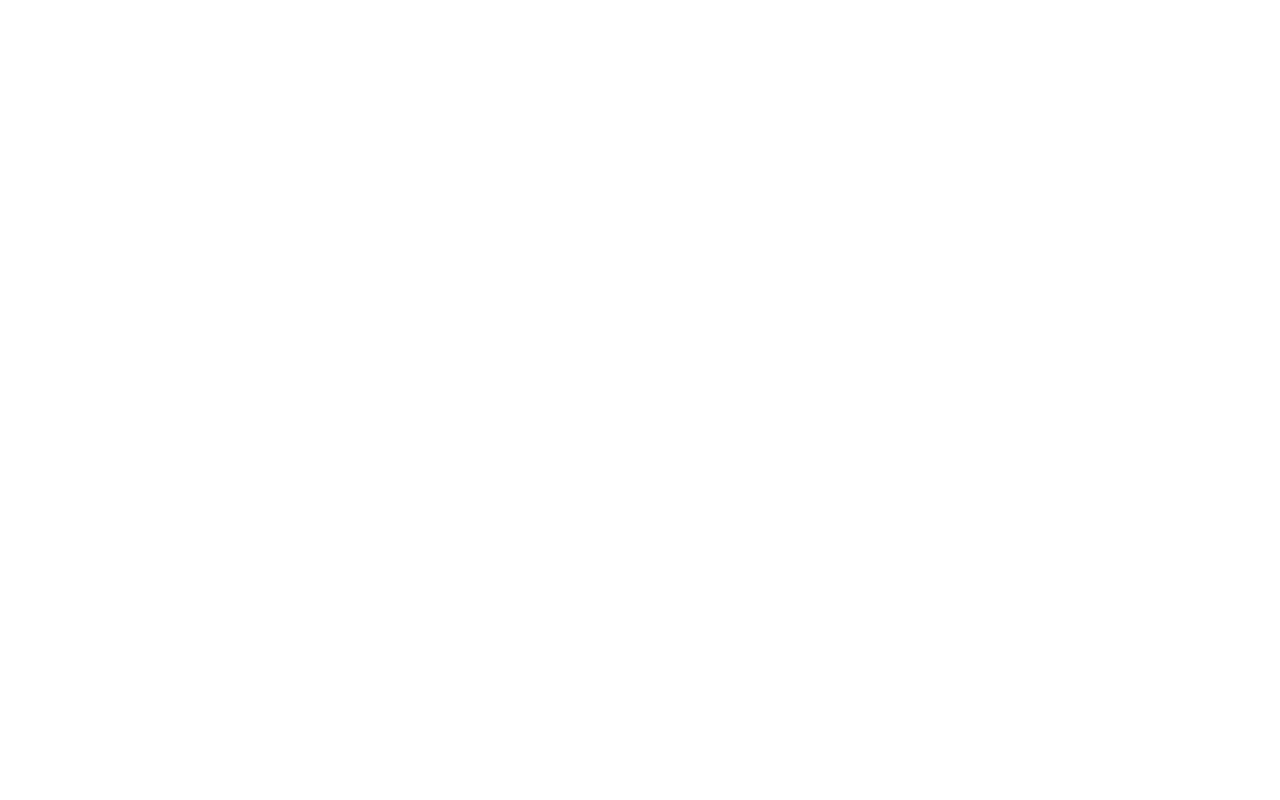
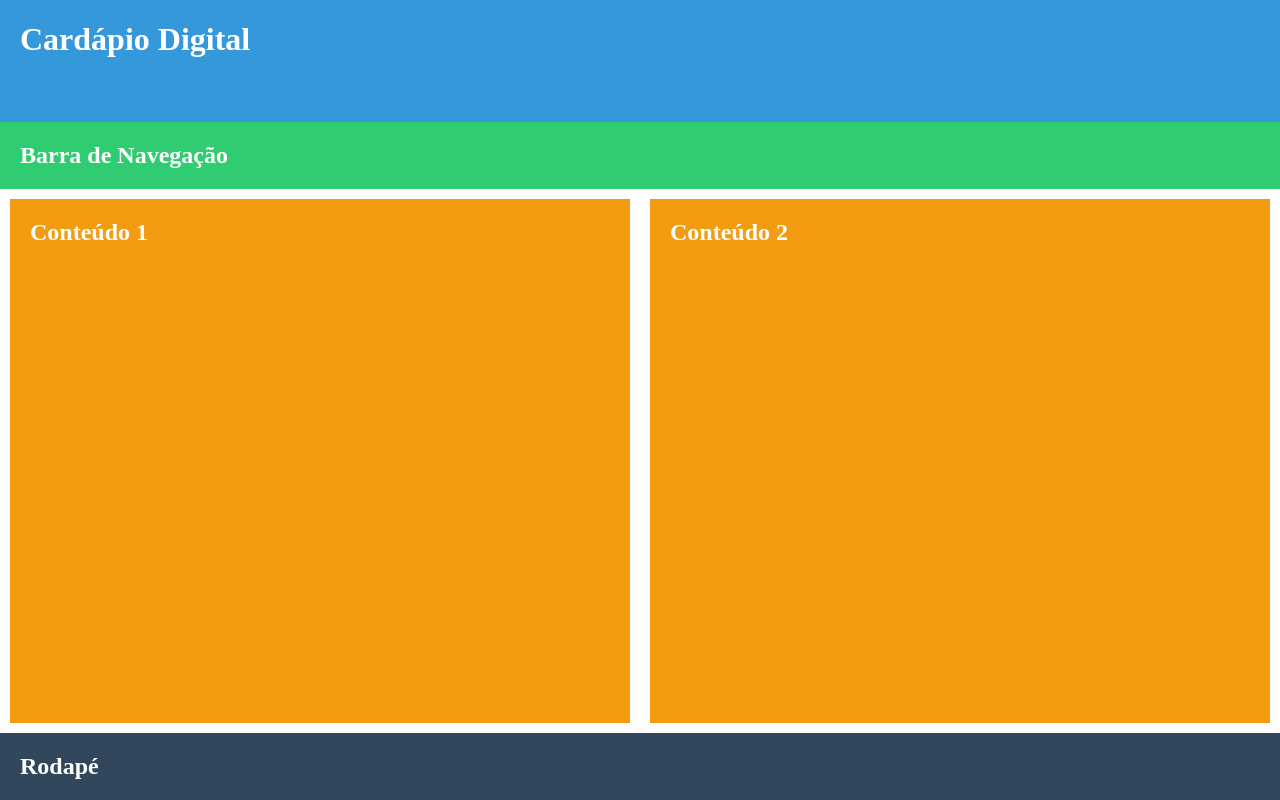
Before and after one commit to FlavioMattosDev/Santader-Coders-2023, a plain HTML site: page FrontEnd Estatico Exercicios/ex006/index.html in a window 1280 px wide. Drawn offline with Linux system fonts and the light colour scheme.

Commit message:
Envio ex006

```diff
--- a/FrontEnd Estatico Exercicios/ex006/index.html
+++ b/FrontEnd Estatico Exercicios/ex006/index.html
@@ -4,7 +4,7 @@
 		<meta charset="UTF-8" />
 		<meta http-equiv="X-UA-Compatible" content="IE=edge" />
 		<meta name="viewport" content="width=device-width, initial-scale=1.0" />
-		<title>José Flávio - Ex 002</title>
+		<title>José Flávio - Ex 006</title>
 		<link
 			rel="shortcut icon"
 			href="https://www.freeiconspng.com/uploads/awesome-face-png-1.png"
@@ -15,9 +15,21 @@
 
 	<body>
 		<!-- Aluno: José Flávio da Rocha Mattos Filho -->
-		<!-- Exercício: 002 -->
-
-		<!--* Script  -->
-		<script src="script.js"></script>
+		<!-- Exercício: 006 -->
+		<div class="container">
+			<div class="header">
+				<h1>Cardápio Digital</h1>
+			</div>
+			<div class="navbar">
+				<h2>Barra de Navegação</h2>
+			</div>
+			<div class="content">
+				<h2>Conteúdo 1</h2>
+				<h2>Conteúdo 2</h2>
+			</div>
+			<div class="footer">
+				<h2>Rodapé</h2>
+			</div>
+		</div>
 	</body>
 </html>
--- a/FrontEnd Estatico Exercicios/ex006/style.css
+++ b/FrontEnd Estatico Exercicios/ex006/style.css
@@ -6,3 +6,51 @@ body {
 	margin: 0;
 	min-height: 100vh;
 }
+
+.container {
+	display: grid;
+	height: 100vh;
+	grid-template-columns: 1fr;
+	grid-template-rows: 1.8fr 0.5fr 8fr 0.5fr;
+	gap: 0px 0px;
+	grid-auto-flow: row;
+	grid-template-areas:
+		"."
+		"."
+		"."
+		".";
+}
+
+.content {
+	background-color: #fff;
+	display: grid;
+	grid-template-columns: 1fr 1fr;
+	grid-template-rows: 1fr;
+	grid-auto-flow: row;
+	grid-template-areas: ". .";
+}
+
+.header {
+	padding: 0 20px;
+	background-color: #3498db;
+	color: #fff;
+}
+
+.navbar {
+	padding: 0 20px;
+	background-color: #2fcc71;
+	color: #fff;
+}
+
+.content h2 {
+	padding: 20px 20px;
+	background-color: #f39c12;
+	color: #fff;
+	margin: 10px 10px;
+}
+
+.footer {
+	padding: 0 20px;
+	background-color: #32475b;
+	color: #fff;
+}
```
Also changed, not shown: FrontEnd Estatico Exercicios/ex006/script.js (deleted).
